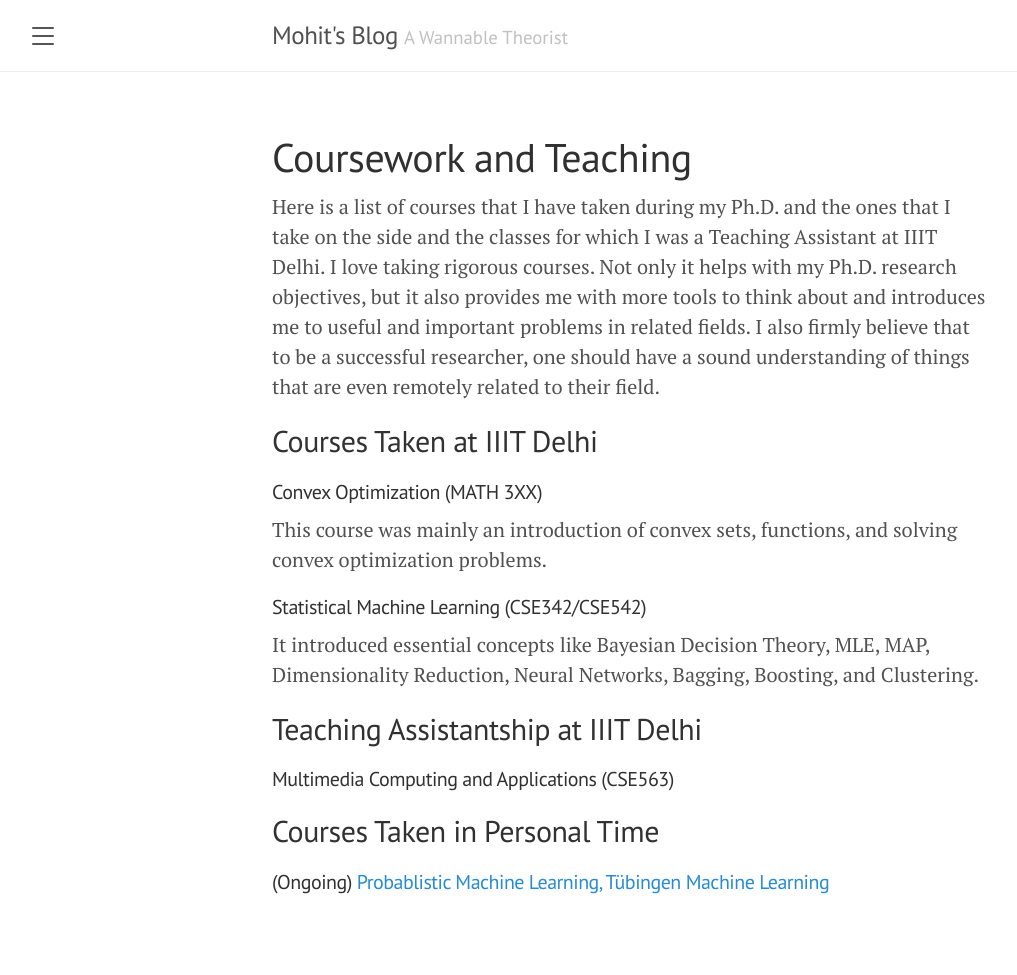
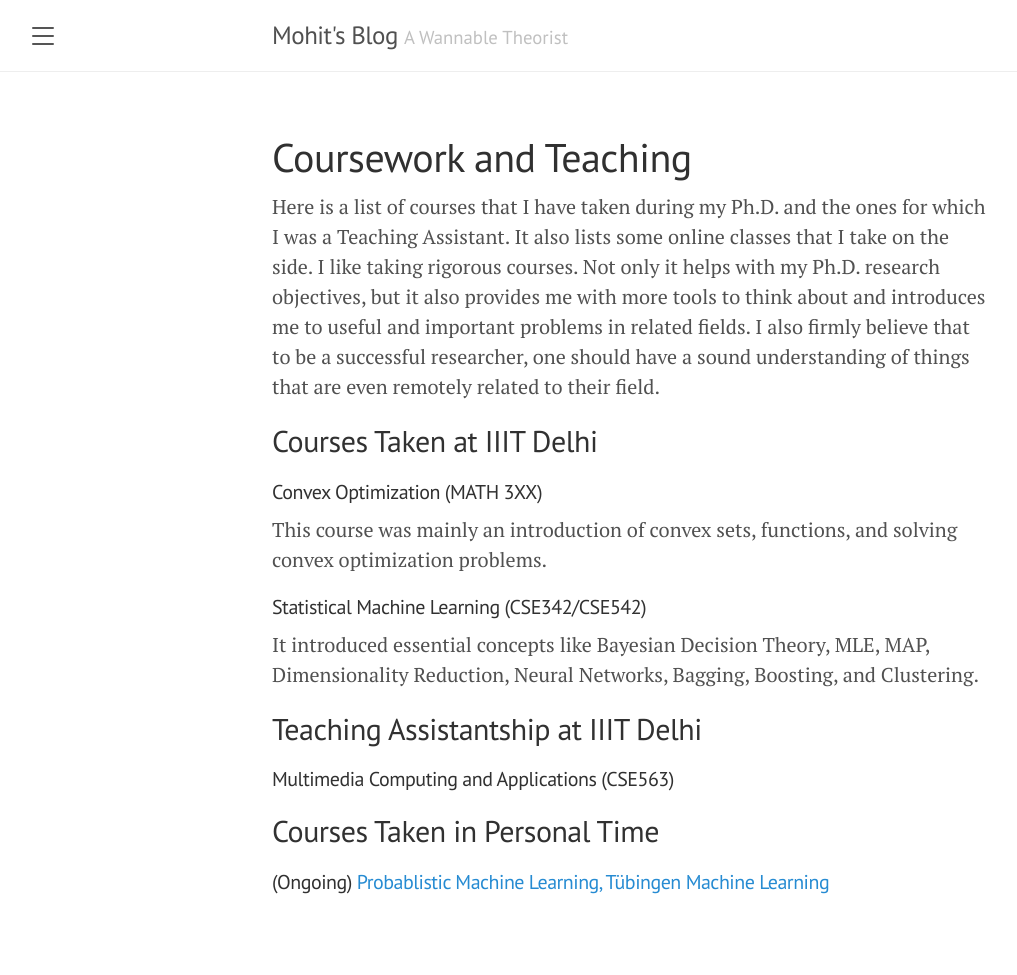
Before and after one commit to mohitsharma29/mohitsharma29.github.io.old, a Jekyll site: the page built from coursework.md, in a window 1280 px wide. Shown: the whole page, without its empty margins (8-1025 px from the left). Built offline with Jekyll 4.4.1, drawn with Linux system fonts in a browser that asks for light colours.

Commit message:
Fixed publication typo and coursework description

```diff
--- a/coursework.md
+++ b/coursework.md
@@ -3,7 +3,7 @@ layout: page
 title: Coursework and Teaching
 ---
 
-Here is a list of courses that I have taken during my Ph.D. and the ones that I take on the side and the classes for which I was a Teaching Assistant at IIIT Delhi. I love taking rigorous courses. Not only it helps with my Ph.D. research objectives, but it also provides me with more tools to think about and introduces me to useful and important problems in related fields. I also firmly believe that to be a successful researcher, one should have a sound understanding of things that are even remotely related to their field.
+Here is a list of courses that I have taken during my Ph.D. and the ones for which I was a Teaching Assistant. It also lists some online classes that I take on the side. I like taking rigorous courses. Not only it helps with my Ph.D. research objectives, but it also provides me with more tools to think about and introduces me to useful and important problems in related fields. I also firmly believe that to be a successful researcher, one should have a sound understanding of things that are even remotely related to their field.
 
 ## Courses Taken at IIIT Delhi
 
```
Also changed, not shown: publications.md (+1 -1 lines).
